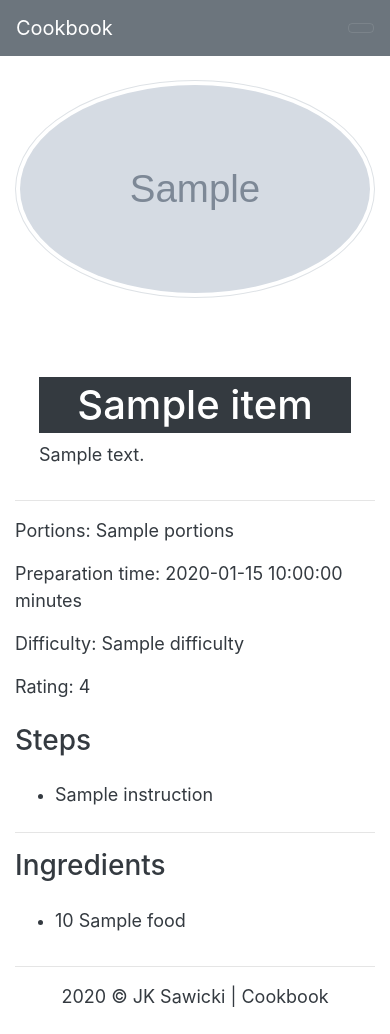
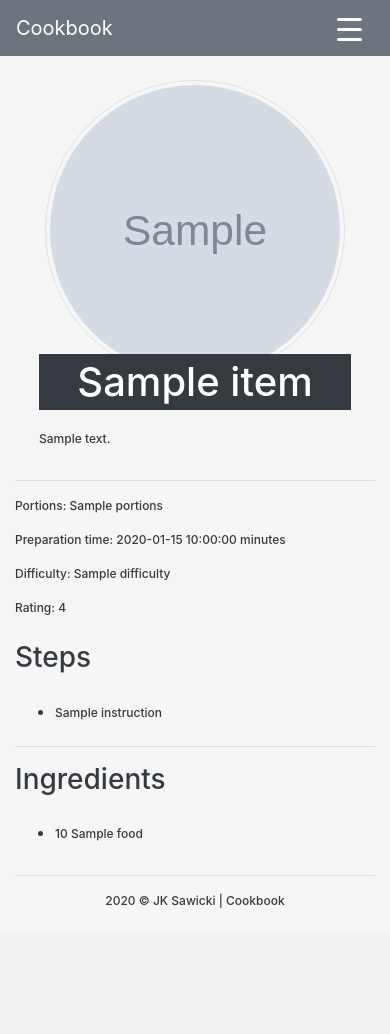
Before and after one commit to szypkiwonsz/Cookbook-Recipes, a Flask app: page /recipes/1/ in a window 390 px wide. After the commit the page ends 908 px from the top, so only its background shows below. Run offline with Flask 2, Linux system fonts and the light colour scheme; grey boxes marked "Sample" are stand-in pictures; a database or web service that is not in the repository returns one stand-in record (values such as "Sample title"); data that the repository does not hold is empty; some libraries are stand-ins or nearby versions.

Commit message:
Style improvement

```diff
--- a/app/static/css/mystyle.css
+++ b/app/static/css/mystyle.css
@@ -1,10 +1,195 @@
 html, body {
     max-width: 100%;
     overflow-x: hidden;
+    background-color: #f6f6f6;
 }
 
-img {
+p {
+    font-weight: 500;
+}
+
+/*NAVBAR HAMBURGER*/
+.navbar-toggler {
+    border: 0;
+}
+
+.navbar-toggler:focus,
+.navbar-toggler:active,
+.navbar-toggler-icon:focus {
+    outline: none;
+    box-shadow: none;
+}
+
+.animated-icon1 {
+    width: 25px;
+    height: 20px;
+    position: relative;
+    margin: 0px;
+    -webkit-transform: rotate(0deg);
+    -moz-transform: rotate(0deg);
+    -o-transform: rotate(0deg);
+    transform: rotate(0deg);
+    -webkit-transition: .5s ease-in-out;
+    -moz-transition: .5s ease-in-out;
+    -o-transition: .5s ease-in-out;
+    transition: .5s ease-in-out;
+    cursor: pointer;
+}
+
+.animated-icon1 span {
+    display: block;
+    position: absolute;
+    height: 3px;
     width: 100%;
+    border-radius: 9px;
+    opacity: 1;
+    left: 0;
+    -webkit-transform: rotate(0deg);
+    -moz-transform: rotate(0deg);
+    -o-transform: rotate(0deg);
+    transform: rotate(0deg);
+    -webkit-transition: .25s ease-in-out;
+    -moz-transition: .25s ease-in-out;
+    -o-transition: .25s ease-in-out;
+    transition: .25s ease-in-out;
+}
+
+.animated-icon1 span {
+    background: #ffffff;
+}
+
+.animated-icon1 span:nth-child(1) {
+    top: 0;
+}
+
+.animated-icon1 span:nth-child(2) {
+    top: 10px;
+}
+
+.animated-icon1 span:nth-child(3) {
+    top: 20px;
+}
+
+.animated-icon1.open span:nth-child(1) {
+    top: 11px;
+    -webkit-transform: rotate(135deg);
+    -moz-transform: rotate(135deg);
+    -o-transform: rotate(135deg);
+    transform: rotate(135deg);
+}
+
+.animated-icon1.open span:nth-child(2) {
+    opacity: 0;
+    left: -60px;
+}
+
+.animated-icon1.open span:nth-child(3) {
+    top: 11px;
+    -webkit-transform: rotate(-135deg);
+    -moz-transform: rotate(-135deg);
+    -o-transform: rotate(-135deg);
+    transform: rotate(-135deg);
+}
+
+/* END */
+
+/*LOGIN AND REGISTER FORM*/
+.auth-form {
+    padding: 4%;
+    box-shadow: 0 5px 8px 0 rgba(0, 0, 0, 0.2), 0 9px 15px 0 rgba(0, 0, 0, 0.19);
+}
+
+.auth-form h3 {
+    text-align: center;
+    color: #333;
+}
+
+/* END */
+
+/*RECIPE ADD FORM*/
+.recipe-add-form {
+    padding: 4%;
+    box-shadow: 0 5px 8px 0 rgba(0, 0, 0, 0.2), 0 9px 26px 0 rgba(0, 0, 0, 0.19);
+}
+
+.recipe-add-form h3 {
+    text-align: center;
+    color: #333;
+}
+
+/* END */
+
+.recipe-info {
+    margin-top: 60px;
+}
+
+.image-list {
+    box-shadow: 0 5px 8px 0 rgba(0, 0, 0, 0.2), 0 9px 26px 0 rgba(0, 0, 0, 0.19);
+    min-height: 165px;
+    min-width: 165px;
+    max-height: 165px;
+    max-width: 165px;
+    margin-top: 10px;
+    margin-bottom: 10px;
+}
+
+.image-detail {
+    min-height: 300px;
+    min-width: 300px;
+    max-height: 300px;
+    max-width: 300px;
+}
+
+.left {
+    float: left;
+}
+
+.right {
+    float: right;
+}
+
+.hover {
+    text-align: center;
+    font-size: 16px;
+    transition: 0.3s;
+}
+
+.hover:hover {
+    background-color: #d0d0d0;
+    border-radius: 10px;
+    cursor: pointer;
+}
+
+/*PAGINATION STYLING*/
+.pagination > li > a {
+    background-color: white;
+    color: #6c757d;
+}
+
+.pagination > li > a:focus,
+.pagination > li > a:hover,
+.pagination > li > span:focus,
+.pagination > li > span:hover {
+    color: #5a5a5a;
+    background-color: #eee;
+    border-color: #ddd;
+}
+
+.pagination > .active > a {
+    color: white;
+    background-color: #6c757d !Important;
+    border: solid 1px #6c757d !Important;
+}
+
+.pagination > .active > a:hover {
+    background-color: #6c757d !Important;
+    border: solid 1px #5A4181;
+}
+
+.recipe-icon {
+    max-height: 18px;
+    max-width: 18px;
+    margin-bottom: 5px;
 }
 
 .navbar {
@@ -17,30 +202,51 @@ img {
     background: #333 linear-gradient(to right, #ccc, #333, #ccc);
 }
 
+.custom-file {
+    margin-top: -20px;
+}
+
 @media only screen and (min-width: 767px) {
     .bottom-align-text {
         position: absolute;
-        bottom: 0;
+        bottom: 60px;
+    }
+
+    .auth-form {
+        margin-left: 200px;
+        margin-right: 200px;
+    }
+
+    .recipe-add-form {
+        margin-left: 100px;
+        margin-right: 100px;
+    }
+    .recipe-detail-name{
+        margin-top: 80px;
     }
 }
 
-
 @media only screen and (max-width: 767px) {
-    img {
-        width: 100%;
-        height: 80%;
+    p {
+        font-size: 12px;
     }
 
-    #image-center {
-        /* !!! */
-        margin-bottom: -50px;
-        /*position: relative;*/
-        width: calc(100vw - 10px);
-        margin-left: calc(-50vw + 5px);
-        left: 50%;
+    h5 {
+        font-size: 18px;
     }
 
-    p {
-        font-size: 18px;
+    .recipe-info {
+        margin-top: -25px;
+    }
+
+    .image-list {
+        min-height: 140px;
+        min-width: 140px;
+        max-width: 140px;
+        max-height: 140px;
+    }
+    .recipe-detail-name{
+        margin-top: -50px;
+        margin-bottom: 20px;
     }
 }
```
